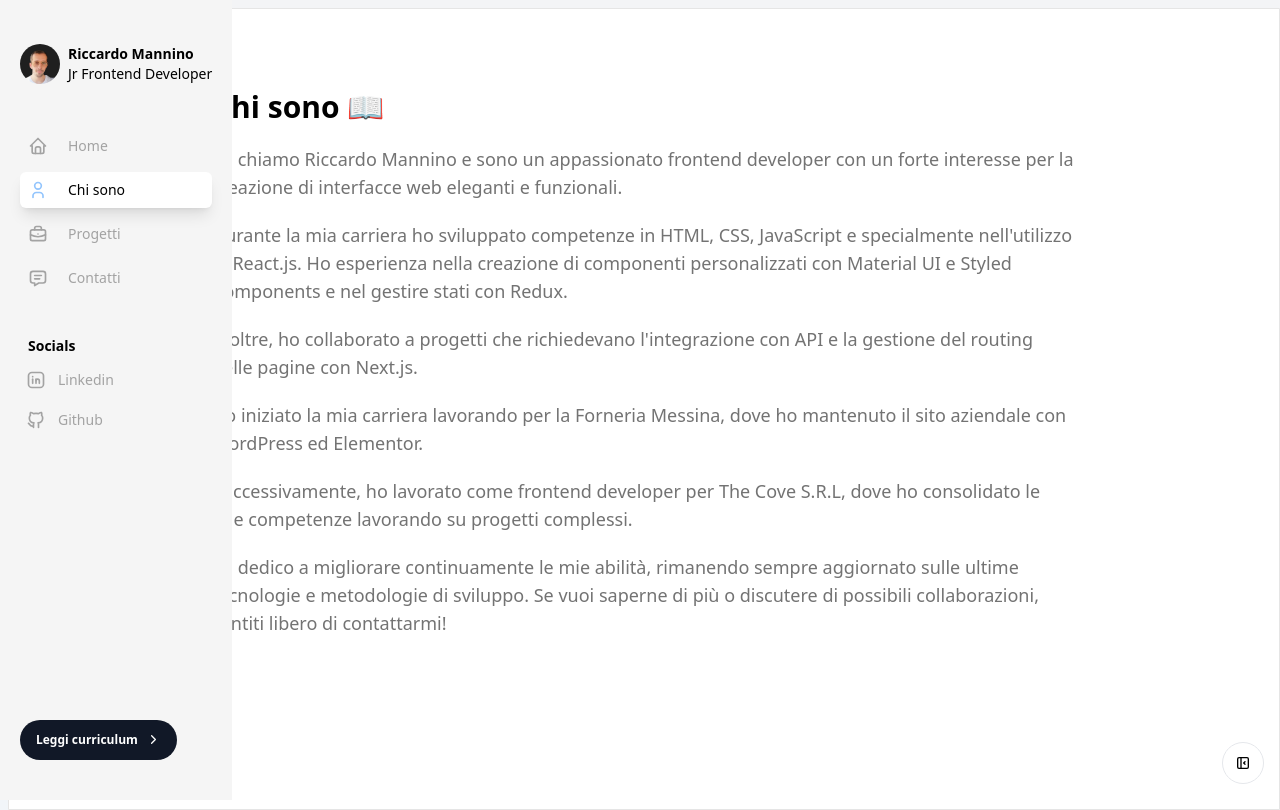
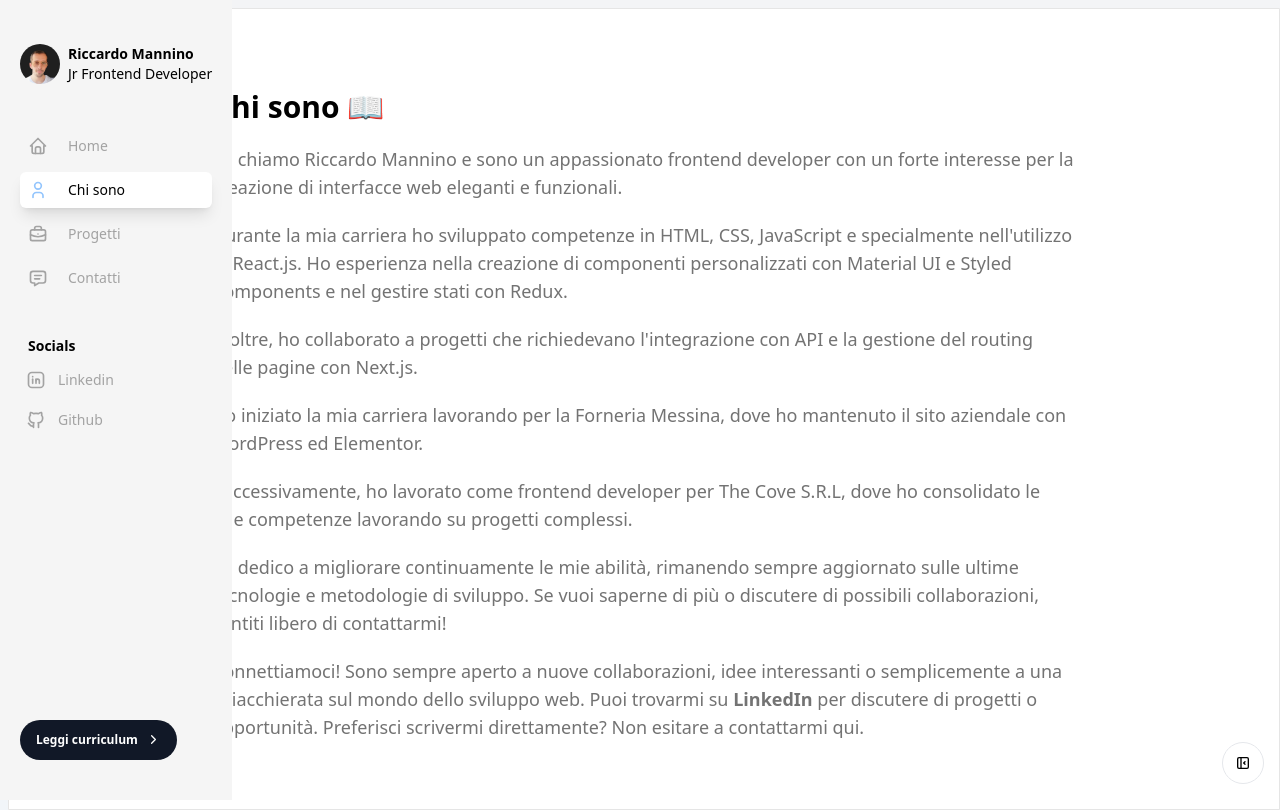
Before and after one commit to RiccardoMannino/portfolio, a Next.js app: page /about in a window 1280 px wide. Built offline with nearby package versions, Linux system fonts and the light colour scheme.

Commit message:
modifiche about

```diff
--- a/src/app/about/page.tsx
+++ b/src/app/about/page.tsx
@@ -1,4 +1,5 @@
 import React from 'react'
+import Link from 'next/link'
 
 export default function About() {
   return (
@@ -36,6 +37,10 @@ export default function About() {
         saperne di più o discutere di possibili collaborazioni, sentiti libero
         di contattarmi!
       </p>
+      <p className="mt-5 text-sm text-neutral-500 md:text-base lg:text-lg">Connettiamoci!
+        Sono sempre aperto a nuove collaborazioni, idee interessanti o semplicemente a una chiacchierata sul mondo dello sviluppo web.
+        Puoi trovarmi su <Link className="font-bold accent-blue-500" href="https://www.linkedin.com/in/riccardo-mannino/"> LinkedIn </Link> per discutere di progetti o opportunità. Preferisci scrivermi direttamente? Non esitare a contattarmi qui.
+      </p>
     </>
   )
 }
--- a/src/app/contact/page.tsx
+++ b/src/app/contact/page.tsx
@@ -123,7 +123,7 @@ export default function Contact() {
           <p className="mb-2 text-sm text-neutral-500 md:text-base lg:text-lg">
             Per poter inviare un messaggio devi completare il Captcha
           </p>
-          {/* Conditional rendering visto che il la sitekey non è subito disponibile dallo stato */}
+          {/* Conditional rendering visto che la sitekey non è subito disponibile dallo stato */}
           {config?.recaptchaSiteKey ? (
             <ReCAPTCHA sitekey={config.recaptchaSiteKey} onChange={onChange} />
           ) : (
```
Also changed, not shown: 1 other file (tests, documents, lock files or other folders).
